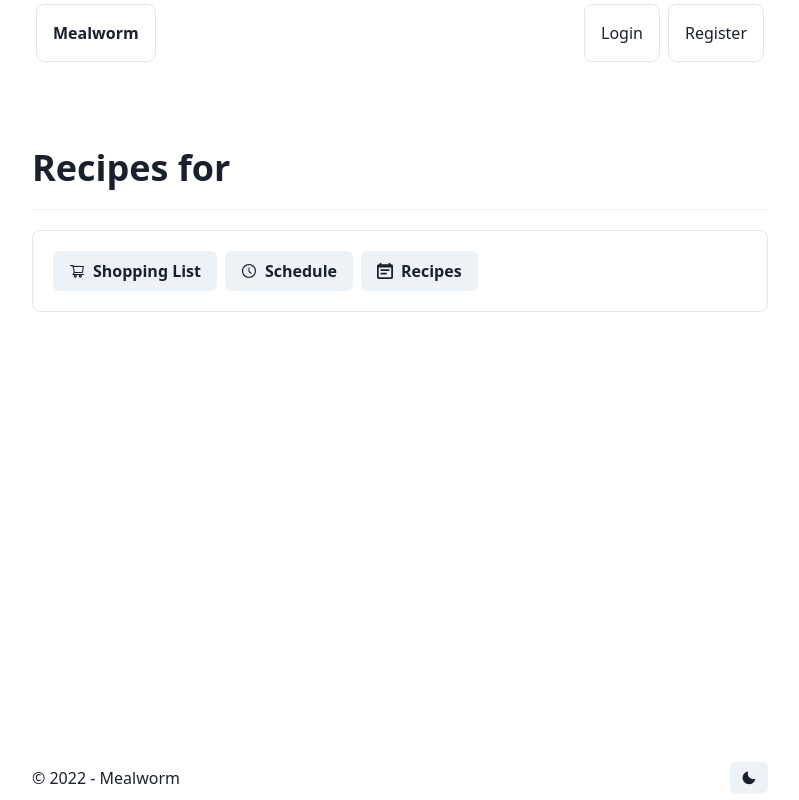
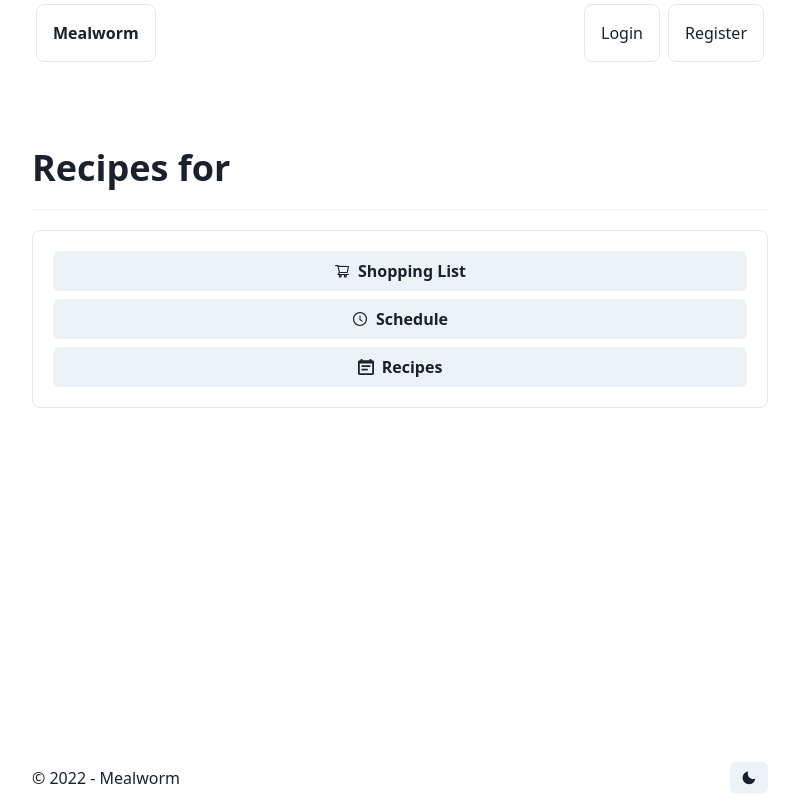
Before and after one commit to kaineyb/Mealworm_Frontend, a React (Create React App) app: page /plan/1/recipes in a window 1280 px wide. Shown: the whole page, without its empty margins (240-1039 px from the left). Built offline with nearby package versions, Linux system fonts and the light colour scheme.

Commit message:
changed planLinks to RouterLinks

```diff
--- a/src/components/planLinks.jsx
+++ b/src/components/planLinks.jsx
@@ -1,25 +1,31 @@
 import { CalendarIcon } from "@chakra-ui/icons";
-import { Box, Button, HStack } from "@chakra-ui/react";
+import { Box, Button, Flex, Link } from "@chakra-ui/react";
 import React from "react";
 import { AiOutlineClockCircle, AiOutlineShoppingCart } from "react-icons/ai";
-import { Link } from "react-router-dom";
+import { Link as RouterLink } from "react-router-dom";
 function PlanLinks(props) {
   const { plan } = props;
   return (
     <Box borderWidth="1px" borderRadius="lg" p={5} mb={5}>
-      <HStack>
-        <Link to={`/plan/${plan.id}/shopping-list`}>
-          <Button leftIcon={<AiOutlineShoppingCart />}>Shopping List</Button>
+      <Flex direction={{ base: "column", sm: "rows" }} gap={2}>
+        <Link as={RouterLink} to={`/plan/${plan.id}/shopping-list`}>
+          <Button w="100%" leftIcon={<AiOutlineShoppingCart />}>
+            Shopping List
+          </Button>
         </Link>
 
-        <Link to={`/plan/${plan.id}/schedule`}>
-          <Button leftIcon={<AiOutlineClockCircle />}>Schedule</Button>
+        <Link as={RouterLink} to={`/plan/${plan.id}/schedule`}>
+          <Button w="100%" leftIcon={<AiOutlineClockCircle />}>
+            Schedule
+          </Button>
         </Link>
 
-        <Link to={`/plan/${plan.id}/recipes`}>
-          <Button leftIcon={<CalendarIcon />}>Recipes</Button>
+        <Link as={RouterLink} to={`/plan/${plan.id}/recipes`}>
+          <Button w="100%" leftIcon={<CalendarIcon />}>
+            Recipes
+          </Button>
         </Link>
-      </HStack>
+      </Flex>
     </Box>
   );
 }
```
